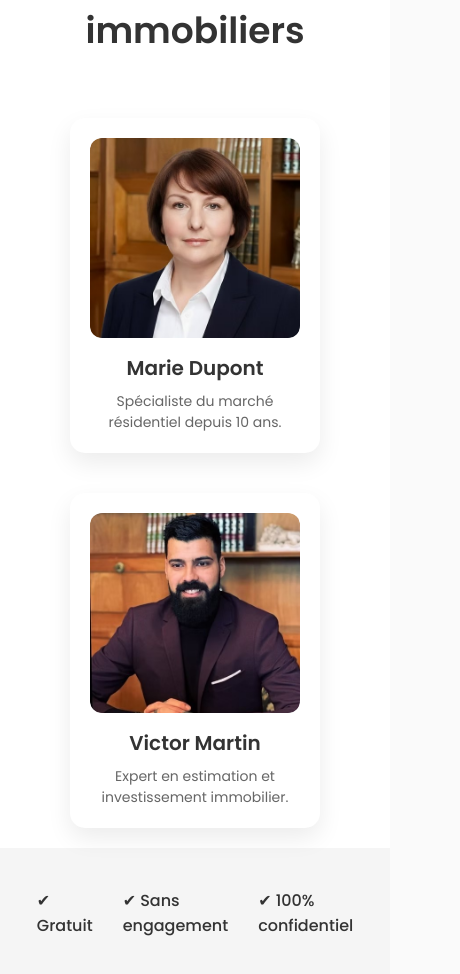
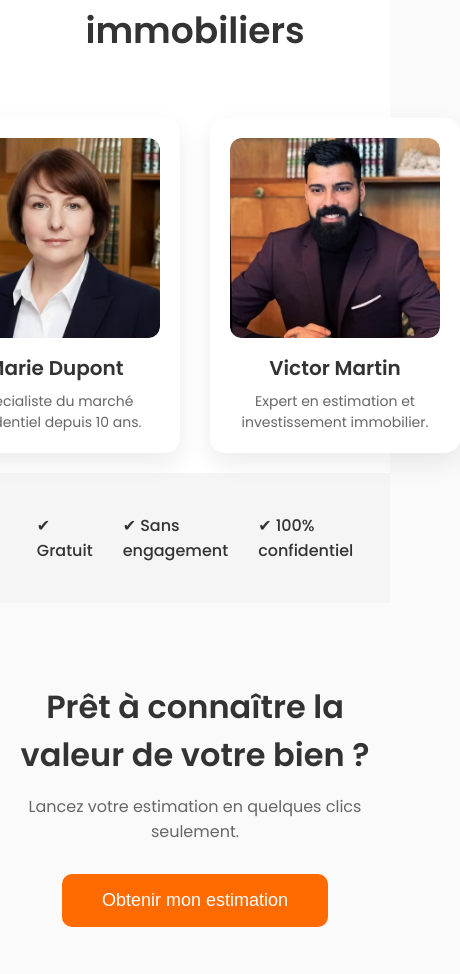
Before and after one commit to Juju-kpi/estimation_immo, a Next.js app: page / in a window 390 px wide. Shown: the part 834-1808 px from the top of the page, 460 px wide, since content can reach past the window. Built offline with nearby package versions, Linux system fonts and the light colour scheme.

Commit message:
Update globals.css

```diff
--- a/app/globals.css
+++ b/app/globals.css
@@ -238,7 +238,7 @@ body {
 .agents-grid {
   display: flex;
   justify-content: center;
-  gap: 50px;
+  gap: 30px;
   flex-wrap: wrap;
 }
 
@@ -285,10 +285,17 @@ body {
 }
 
 .agents-grid {
-  display: flex;
+  display: grid;
+  grid-template-columns: 1fr 1fr; /* 🔥 2 colonnes */
   justify-content: center;
-  gap: 40px;
+  gap: 30px;
   flex-wrap: wrap;
+}
+
+@media (max-width: 900px) {
+  .contact-agents-section {
+    grid-template-columns: 1fr; /* repasse en colonne sur mobile */
+  }
 }
 
 .agent-card {
```
